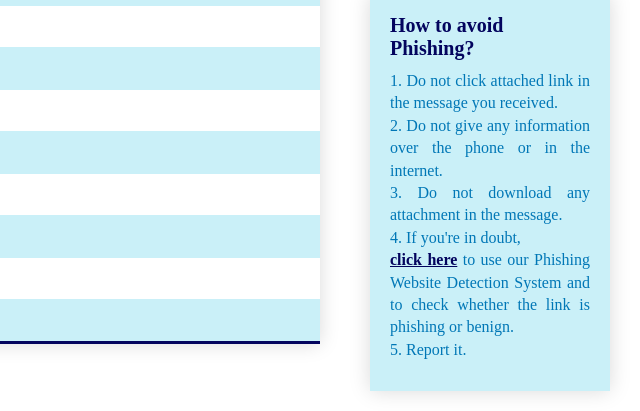
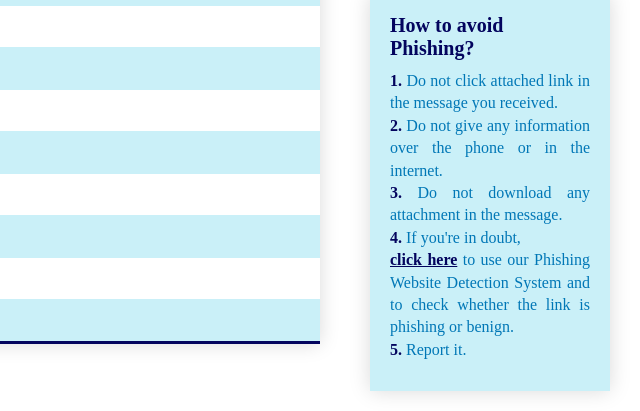
Before and after one commit to IvanKent/phishingDetection, a plain HTML site: page benignFunction.html in a window 1280 px wide. Shown: the part 773-1184 px from the top of the page, 640-1280 px from the left. Drawn offline with Linux system fonts and the light colour scheme.

Commit message:
change numbering color

```diff
--- a/benignFunction.css
+++ b/benignFunction.css
@@ -156,8 +156,8 @@ section{
     flex-direction: column;
     align-items: center;
     justify-content: center;
+}
 
-}
 .titleText{
     font-weight: bold;
     font-size: 20px;
--- a/benignFunction.html
+++ b/benignFunction.html
@@ -199,14 +199,14 @@
             <div class="box2">
                 <div>
                     <p class="titleText">How to avoid Phishing?</p>
-                    <p class="textBody"> 1. Do not click attached link in the message
+                    <p class="textBody"> <span style="font-weight: bold; color: #03045e;">1.</span> Do not click attached link in the message
                         you received. <br>
-                        2. Do not give any information over the phone or in the
+                        <span style="font-weight: bold; color: #03045e;">2.</span> Do not give any information over the phone or in the
                         internet. <br>
-                        3. Do not download any attachment in the message. <br>
-                        4. If you're in doubt, <br> <a style="text-decoration: none;" href="index.html"><span style="color: #03045e; font-weight: bold; text-decoration: underline;">click here</span> </a>
+                        <span style="font-weight: bold; color: #03045e;">3.</span> Do not download any attachment in the message. <br>
+                        <span style="font-weight: bold; color: #03045e;">4.</span> If you're in doubt, <br> <a style="text-decoration: none;" href="index.html"><span style="color: #03045e; font-weight: bold; text-decoration: underline;">click here</span> </a>
                         to use our Phishing Website Detection System and to check whether the link is phishing or benign. <br>
-                        5. Report it.
+                        <span style="font-weight: bold; color: #03045e;">5.</span> Report it.
                     </p>
                 </div>
             </div>
```
Also changed, not shown: phishingFunction.html (+5 -5 lines).
